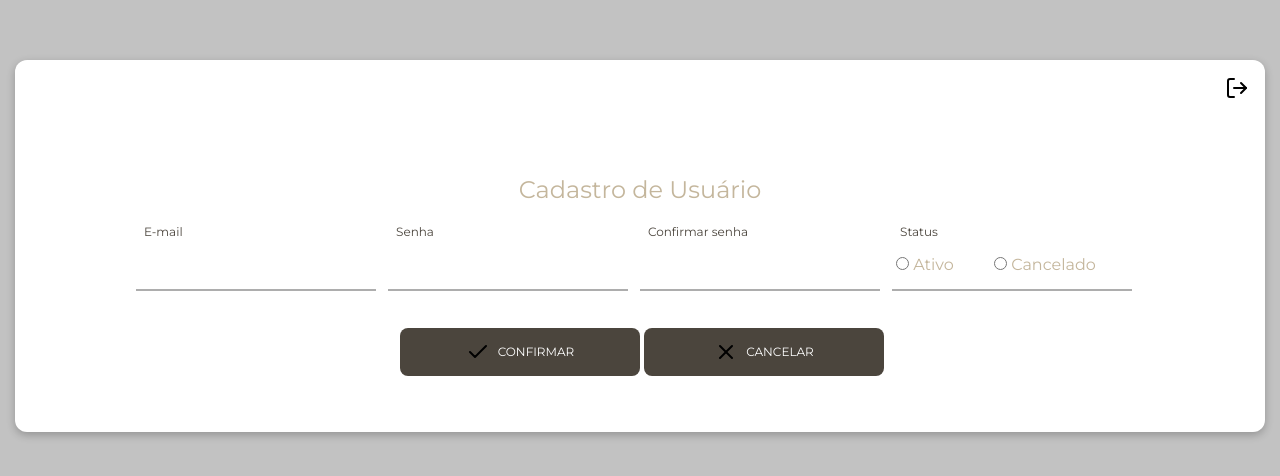
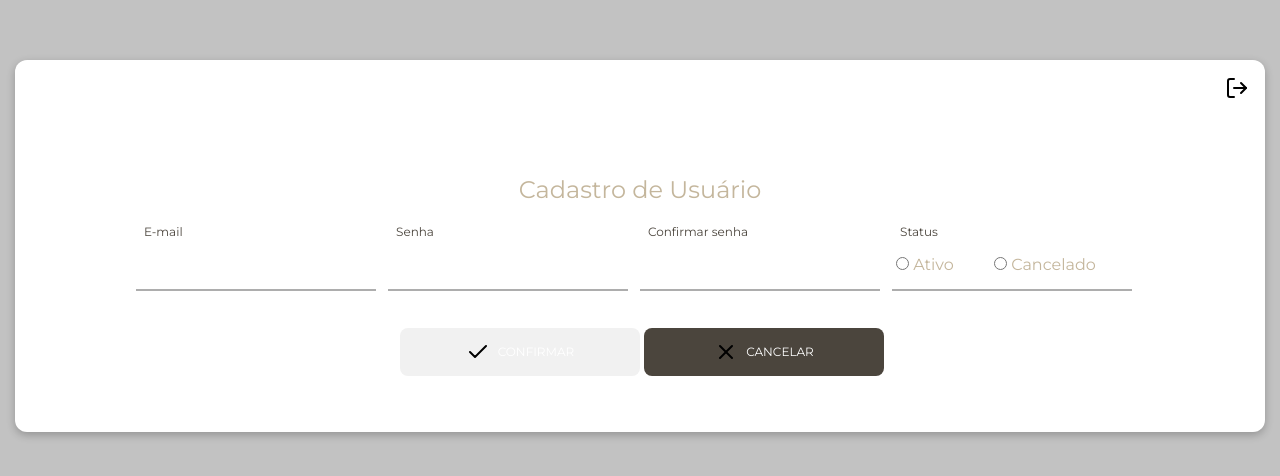
Before and after one commit to Eduvoices/Tecjus, a React (Create React App) app: page /usercadastro in a window 1280 px wide. Shown: the part 154-630 px from the top of the page. Built offline with nearby package versions, Linux system fonts and the light colour scheme.

Commit message:
alterando o cadastro

```diff
--- a/src/pages/Cadastro/index.jsx
+++ b/src/pages/Cadastro/index.jsx
@@ -1,17 +1,16 @@
+    import { useState } from 'react'
+    import { Link } from 'react-router-dom'
+    import { useRef } from 'react'
+    import InputMask from 'react-input-mask'
+
     import exit from '../../assets/log-out.svg'
     import check from '../../assets/check.svg'
     import cancel from '../../assets/x.svg'
-    import InputMask from 'react-input-mask'
+
+    import SelectUf from '../../components/SelectUF'
+    import SelectCity from '../../components/SelectCity'
 
     import * as S from './styles'
-
-
-    import { useState } from 'react'
-    import { Link } from 'react-router-dom'
-    import SelectUf from '../../components/SelectUF'
-    import SelectCity from '../../components/SelectCity'
-import { useRef } from 'react'
-
 
     function Cadastro() {
         const [street, setStreet] = useState('')
@@ -24,15 +23,16 @@ import { useRef } from 'react'
         const [tel2, setTel2] = useState('')
         const [tel3, setTel3] = useState('')
         const [birth, setBirth] = useState('')
+        const [name, setName] = useState('')
+        const [number, setNumber] = useState('')
 
         const [email, setEmail] = useState('')
         const [emailErr, setEmailErr] = useState('')
 
         const ref = useRef(null)
 
-        const handleRef = () => {
-            ref.current.value = ''
-        }
+        const nome = name
+        const numero = number
 
         let cep = ''
 
@@ -58,53 +58,64 @@ import { useRef } from 'react'
                 setBirth('')
             }
 
-        function isCPF(cpf = 0){
-                cpf  = cpf.replace(/\.|-/g,"");
+        function validarPrimeiroDigito(cpf) {
+            let sum = 0;
+            for (let i = 0; i < 9; i++) {
+              sum += cpf[i] * (10 - i);
+            }
+            const resto = (sum * 10) % 11;
+            if (resto < 10) {
+                // eslint-disable-next-line eqeqeq
+                return cpf[9] == resto;
+            }
+            // eslint-disable-next-line eqeqeq
+            return cpf[9] == 0;
+            }
 
-                let soma = 0;
-                soma += cpf[0] * 10;
-                soma += cpf[1] * 9;
-                soma += cpf[2] * 8;
-                soma += cpf[3] * 7;
-                soma += cpf[4] * 6;
-                soma += cpf[5] * 5;
-                soma += cpf[6] * 4;
-                soma += cpf[7] * 3;
-                soma += cpf[8] * 2;
-                soma = (soma * 10) % 11;
+            function validarSegundoDigito(cpf) {
+            let sum = 0;
+            for (let i = 0; i < 10; i++) {
+              sum += cpf[i] * (11 - i);
+            }
+            const resto = (sum * 10) % 11;
+            if (resto < 10) {
+                // eslint-disable-next-line eqeqeq
+                return cpf[10] == resto;
+            }
+            // eslint-disable-next-line eqeqeq
+            return cpf[10] == 0;
+            }
 
+            function validarRepetido(cpf) {
+            const primeiro = cpf[0];
+            let diferente = false;
+            for(let i = 1; i < cpf.length; i++) {
                 // eslint-disable-next-line eqeqeq
-                if(soma == 10 || soma == 11)
-                    soma = 0;
+                if(cpf[i] != primeiro) {
+                diferente = true;
+                }
+            }
+            return diferente;
+            }
 
-
+            function validarCpf(cpf) {
                 // eslint-disable-next-line eqeqeq
-                if(soma != cpf[9])
-                    return false;
-
-                soma = 0;
-                soma += cpf[0] * 11;
-                soma += cpf[1] * 10;
-                soma += cpf[2] * 9;
-                soma += cpf[3] * 8;
-                soma += cpf[4] * 7;
-                soma += cpf[5] * 6;
-                soma += cpf[6] * 5;
-                soma += cpf[7] * 4;
-                soma += cpf[8] * 3;
-                soma += cpf[9] * 2;
-                soma = (soma * 10) % 11;
-
-                // eslint-disable-next-line eqeqeq
-                if(soma == 10 || soma == 11)
-                    soma = 0;
-
-                // eslint-disable-next-line eqeqeq
-                if(soma != cpf[10])
-                    return false;
-
+                if (cpf.length != 11) {
+                return false;
+                }
+                if(!validarRepetido(cpf)) {
+                return false;
+                }
+                if (!validarPrimeiroDigito(cpf)) {
+                return false;
+                }
+                if (!validarSegundoDigito(cpf)) {
+                return false;
+                }
                 return true;
             }
+
+            const cpfValido = validarCpf(cpf)
 
         const handleChange = (event) => {
             setCPF(event.target.value)
@@ -133,8 +144,15 @@ import { useRef } from 'react'
             }
         }
 
+        function enable() {
+            if (street && cpfValido && nome && numero && tel1 && block) {
+                return false
+            } else {
+                return true
+            }
+        }
 
-
+        console.log(enable())
         const validEmail = new RegExp("^[a-zA-Z0-9._:$!%-]+@[a-zA-Z0-9.-]+.[a-zA-Z]$")
 
         return (
@@ -172,6 +190,7 @@ import { useRef } from 'react'
                                 id='nome'
                                 title='nome'
                                 placeholder=''
+                                onBlur={(e) => setName(e.target.value)}
                                 onKeyDown={handleEnter}/>
                                 <S.FocusInput
                                 htmlFor='nome'
@@ -202,18 +221,16 @@ import { useRef } from 'react'
                                 onBlur={handleChange}
                                 ref={ref}
                                 onKeyDown={handleEnter}
-                                onFocus={handleRef}
                                 />
                                 <S.FocusInput
                                 htmlFor='cpf'
                                 className='focus-input'
                                 data-placeholder='CPF *'></S.FocusInput>
-                                {isCPF(cpf) === true ? (
-                                    <span id='valid'>Cpf válido</span>
+                                {cpfValido === true || cpf.length < 11 ? (
+                                    <span id='valid'></span>
                                 ) : (
-                                    <span id='invalid'>Campo vazio ou CPF inválido</span>
+                                    <span id='invalid'>CPF inválido</span>
                                 )}
-                                {/* <span id={isCPF(cpf) === true || cpf.length === 0 ? 'valid' : 'invalid'}>Campo vazio ou inválido</span> */}
                             </S.WrapInput>
                             <S.WrapInput className="wrap-input">
                                 <InputMask
@@ -253,6 +270,7 @@ import { useRef } from 'react'
                                 type="text"
                                 id='endereco'
                                 defaultValue={street}
+                                onChange={(e)=> setStreet(e.target.value)}
                                 title='endereço'
                                 placeholder=''
                                 onKeyDown={handleEnter}/>
@@ -268,6 +286,7 @@ import { useRef } from 'react'
                                 id='numero'
                                 title='numero'
                                 placeholder=''
+                                onBlur={(e)=>setNumber(e.target.value)}
                                 onKeyDown={handleEnter}/>
                                 <S.FocusInput
                                 htmlFor='numero'
@@ -295,6 +314,7 @@ import { useRef } from 'react'
                                 defaultValue={block}
                                 title='bairro'
                                 placeholder=''
+                                onChange={(e) => setBlock(e.target.value)}
                                 onKeyDown={handleEnter}/>
                                 <S.FocusInput
                                 htmlFor='bairro'
@@ -409,11 +429,11 @@ import { useRef } from 'react'
                                 data-placeholder='Observações'></S.FocusInput>
                             </S.WrapInput>
                             <S.ButtonRow className="button-row">
-                                <S.FormBtn type="button" className='form-btn'>
-                                <img src={check} alt='' />
+                                <S.FormBtn type="button" className={!enable() ? '' : 'disabled'} disabled={enable()}>
+                                <img src={check} alt=''/>
                                 Ok
                                 </S.FormBtn>
-                                <S.FormBtn type="reset" onClick={limpaCampo} className='form-btn'>
+                                <S.FormBtn type="reset" onClick={limpaCampo}>
                                 <img src={cancel} alt='' />
                                 Cancelar
                                 </S.FormBtn>
--- a/src/pages/CadastroUser/index.jsx
+++ b/src/pages/CadastroUser/index.jsx
@@ -12,9 +12,9 @@ function CadastroUser() {
     const [email, setEmail] = useState("");
     const [password, setPassword] = useState("");
     const [confirm, setConfirm] = useState("")
+    const [radio, setRadio] = useState('')
 
     const [inputEmailErr, setInputEmailErr] = useState(false);
-    const [inputPasswordErr, setInputPasswordErr] = useState(false);
 
     const refPassword = useRef(null)
     const refConfirm = useRef(null)
@@ -24,11 +24,6 @@ function CadastroUser() {
         setInputEmailErr(true);
         } else {
         setInputEmailErr(false);
-        }
-        if (!validPassword.test(password)) {
-        setInputPasswordErr(true);
-        } else {
-        setInputPasswordErr(false);
         }
     };
 
@@ -45,7 +40,6 @@ function CadastroUser() {
         setConfirm('')
         setEmail('')
         setPassword('')
-        // ref.current.value = ''
     }
 
     function confereSenha(e) {
@@ -58,10 +52,18 @@ function CadastroUser() {
         }
     }
 
+    function enable() {
+        // const senha = refPassword.current.value
+        // const confirma = refConfirm.current.value
+        let teste = confirm === password
+        if (email && teste && password && radio) {
+            return false
+        } else {
+            return true
+        }
+    }
 
     const validEmail = new RegExp("^[a-zA-Z0-9._:$!%-]+@[a-zA-Z0-9.-]+.[a-zA-Z]$");
-
-    const validPassword = new RegExp("^(?=.*?[A-Za-z])(?=.*?[0-9]).{6,}$");
 
 
     return (
@@ -102,7 +104,6 @@ function CadastroUser() {
                             onKeyDown={handleEnter}
                             ref={refPassword}
                             onBlur={(e)=>setPassword(e.target.value)}/>
-                            {inputPasswordErr && <p>Por favor, digite uma senha mais forte</p>}
                             <S.FocusInput htmlFor='input2' className='focus-input' data-placeholder='Senha'></S.FocusInput>
                         </S.WrapInput>
                         <S.WrapInput className="wrap-input">
@@ -125,7 +126,7 @@ function CadastroUser() {
                         <S.WrapInput>
                             <div className="radio">
                                 <div>
-                            <input type='radio' name='radio' id='ativo' onKeyDown={handleEnter}></input>
+                            <input type='radio' name='radio' id='ativo' onKeyDown={handleEnter} onChange={(e)=>setRadio(e.target.value)}></input>
                             <label htmlFor='ativo'>Ativo</label>
                                 </div>
                                 <div>
@@ -137,11 +138,11 @@ function CadastroUser() {
                         </S.WrapInput>
 
                         <S.ButtonRow className="button-row">
-                                <S.FormBtn type="button" className='form-btn'>
-                                <img src={check} alt='botão de confirmação' onClick={validate}/>
+                                <S.FormBtn type="button" className={!enable() ? '' : 'disabled'} disabled={enable()} onClick={validate}>
+                                <img src={check} alt='botão de confirmação'/>
                                 Confirmar
                                 </S.FormBtn>
-                                <S.FormBtn onClick={clear} className='form-btn'>
+                                <S.FormBtn type='reset' className='form-btn'onClick={clear}>
                                 <img src={cancel} alt='botão de cancelamento' />
                                 Cancelar
                                 </S.FormBtn>
--- a/src/pages/CadastroUser/styles.js
+++ b/src/pages/CadastroUser/styles.js
@@ -268,6 +268,10 @@ display: flex;
 justify-content: center;
 width: 100%;
 
+    .disabled {
+        background-color: #f1f1f1;
+    }
+
 @media (max-width: 480px) {
     width: 100%;
 }
@@ -288,6 +292,7 @@ height: 48px;
 background:  #4b453d;
 margin-left: 4px;
 position: relative;
+pointer-events: ${(props) => props.disabled?'none':null};
 
     &:hover {
         cursor: pointer;
```
Also changed, not shown: src/pages/Cadastro/styles.js (+6 -1 lines).
